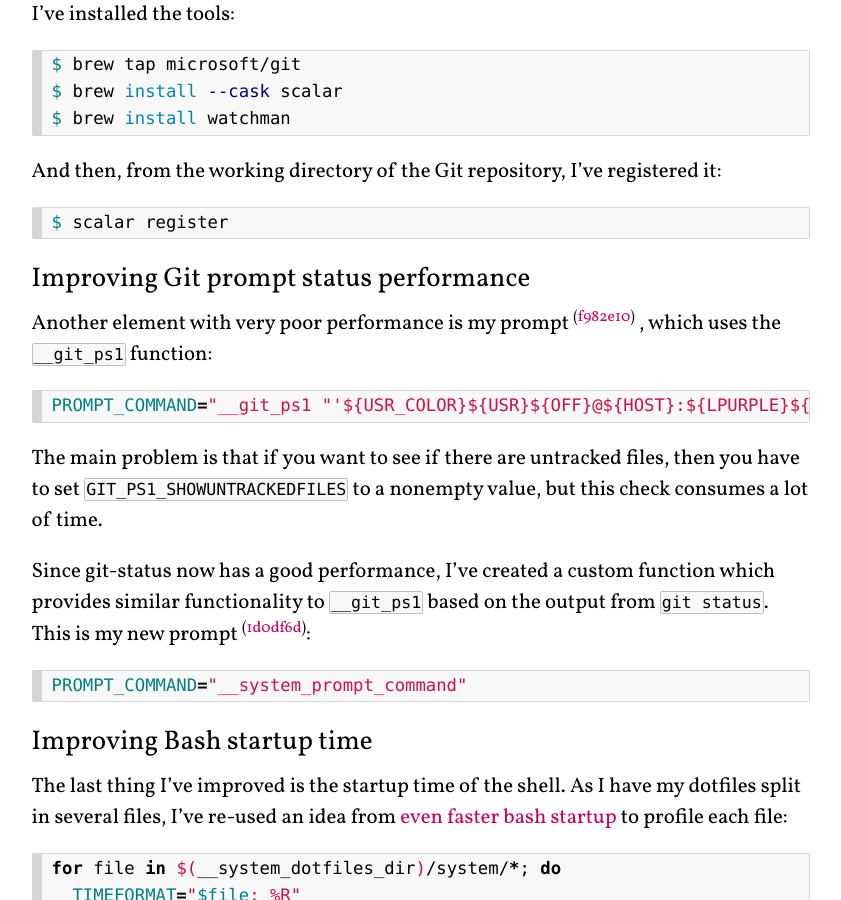
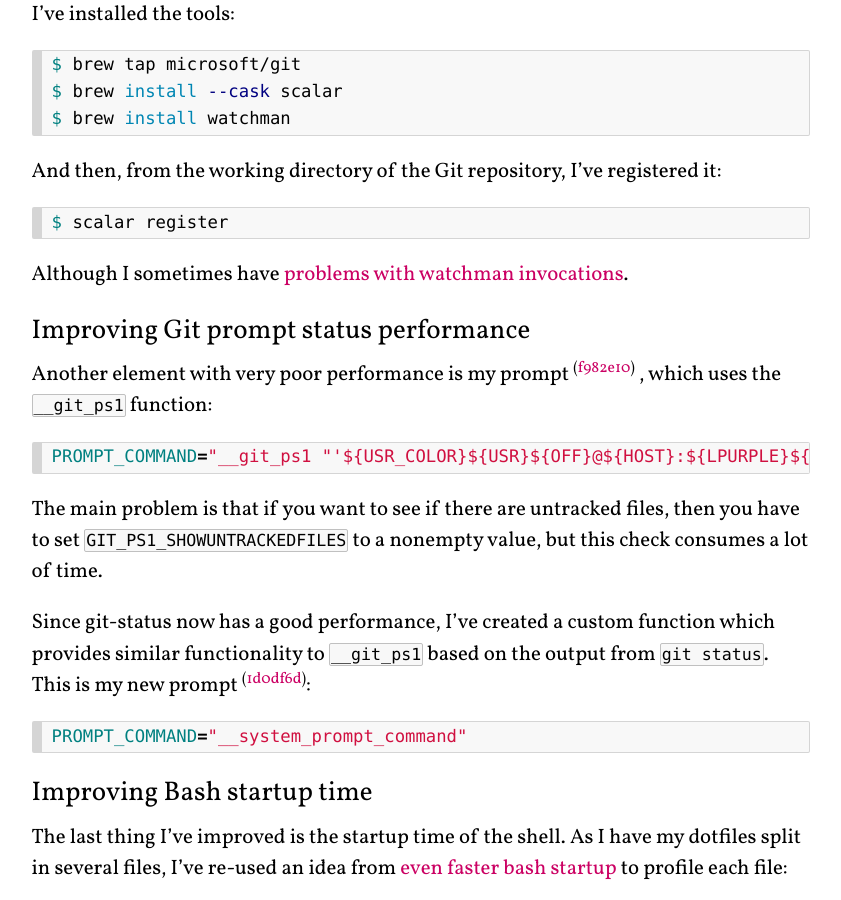
Before and after one commit to arturoherrero/arturoherrero.com, a Jekyll site: the page built from _articles/2021-02-13-improving-bash-performance.md, in a window 1280 px wide and 900 px high, scrolled down 956 px. Shown: the whole window, without its empty margins (219-1060 px from the left). Built offline with Jekyll 4.4.1, drawn with Linux system fonts in a browser that asks for light colours.

Commit message:
Update problems with watchman invocations

````diff
--- a/_articles/2021-02-13-improving-bash-performance.md
+++ b/_articles/2021-02-13-improving-bash-performance.md
@@ -49,6 +49,8 @@
 ```sh
 $ scalar register
 ```
+
+Although I sometimes have [problems with watchman invocations][8]{:target="_blank"}.
 
 
 ### Improving Git prompt status performance
````
Also changed, not shown: other parts of _articles/2021-02-13-improving-bash-performance.md (+1 -0 lines).
